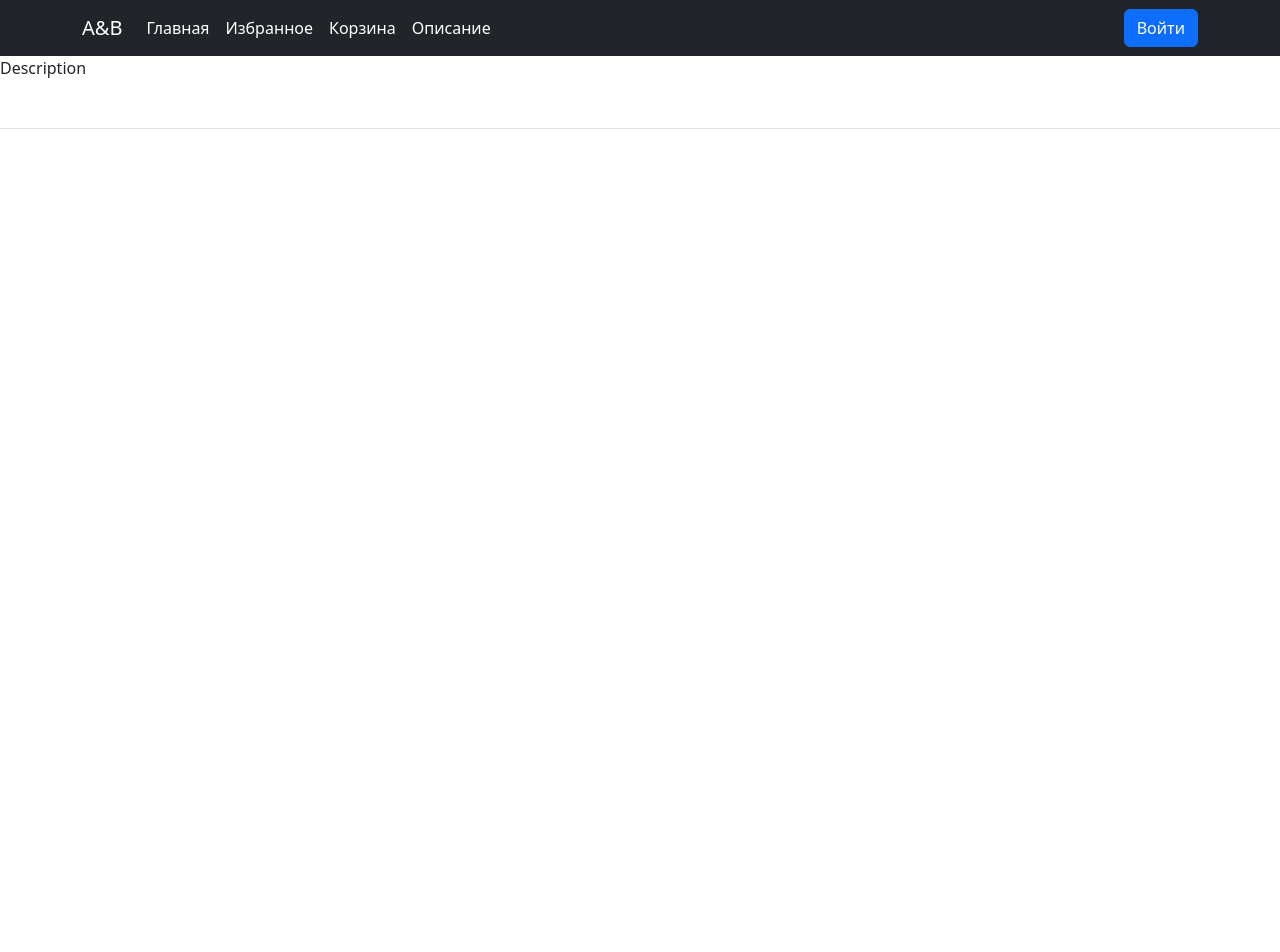
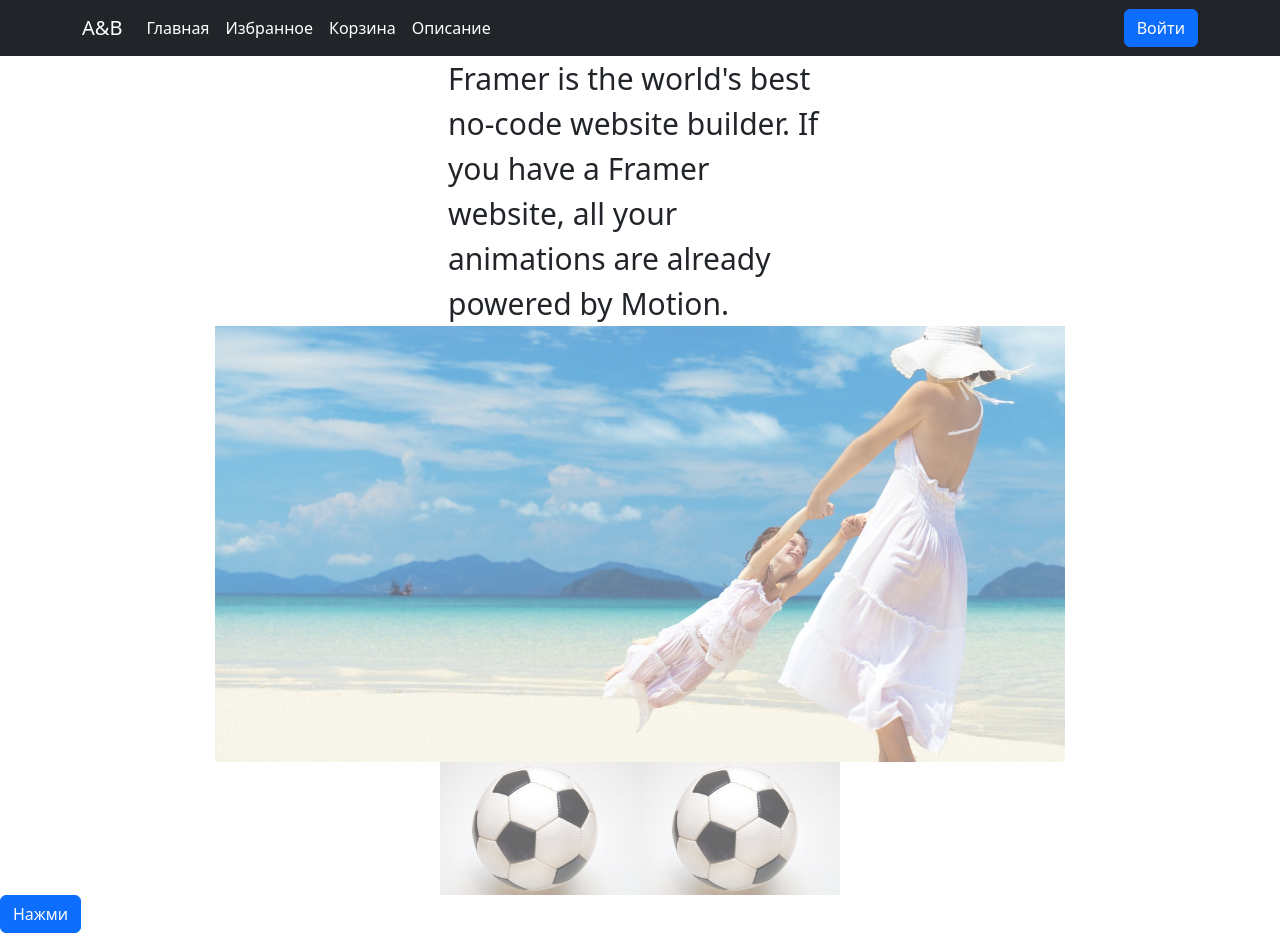
Before and after one commit to HolodN/React25, a React (Create React App) app: page /description in a window 1280 px wide. Shown: the top 952 px of the page. Before the commit the page ends 800 px from the top, so only its background shows below. Built offline with nearby package versions, Linux system fonts and the light colour scheme; no server answers.

Commit message:
По состоянию на конец урока 17

```diff
--- a/package.json
+++ b/package.json
@@ -6,6 +6,7 @@
     "axios": "^1.7.9",
     "bootstrap": "^5.3.3",
     "cra-template": "1.2.0",
+    "framer-motion": "^12.4.7",
     "leaflet": "^1.9.4",
     "react": "^19.0.0-rc.1",
     "react-bootstrap": "^2.10.9",
--- a/src/App.css
+++ b/src/App.css
@@ -56,3 +56,23 @@ a:hover{
 /*  width: 100%;*/
 /*  height: 60vh;*/
 /*}*/
+
+#div1{
+  font-size: 30px;
+  width: 30%;
+  margin-right: auto;
+  margin-left: auto;
+
+}
+
+#divImg{
+  display: flex;
+  align-items: center;
+  justify-content: center;
+}
+
+#div2{
+  display: flex;
+  align-items: center;
+  justify-content: center;
+}
--- a/src/components/Description.jsx
+++ b/src/components/Description.jsx
@@ -1,9 +1,168 @@
 import React from 'react';
+import {motion} from "framer-motion";
+import '../App.css'
 
 const Description = () => {
     return (
         <div>
-            Description
+            <div>
+            {/*<div>Description</div>*/}
+            {/*<motion.img*/}
+            {/*    width={'15%'}*/}
+            {/*    src='/img/icon.png'*/}
+            {/*    alt=''*/}
+
+            {/*    //анимация*/}
+            {/*    animate={{rotate:360}}*/}
+            {/*    transition={{*/}
+            {/*        delay:2,*/}
+            {/*        duration:2,*/}
+            {/*        repeat: Infinity,*/}
+            {/*        repeatDelay: 0.5,*/}
+            {/*        repeatType:'reverse',*/}
+            {/*        type:'spring'*/}
+            {/*    }}*/}
+            {/*    />*/}
+
+            {/*<motion.p*/}
+            {/*    initial={{*/}
+            {/*        x:-1000,*/}
+            {/*        opacity:0,*/}
+            {/*    }}*/}
+            {/*    animate={{*/}
+            {/*        x: 500,*/}
+            {/*        opacity:1,*/}
+            {/*    }}*/}
+            {/*    transition={{*/}
+            {/*        delay:1,*/}
+            {/*        duration:2,*/}
+            {/*        type:'tween'*/}
+            {/*    }}*/}
+            {/*    >*/}
+            {/*    Текст который появится*/}
+            {/*</motion.p>*/}
+            </div>
+            <motion.div id='div1'
+                initial={{
+                    x:-1000,
+                    opacity: 0,
+                }}
+                animate={{
+                    x: 0,
+                    opacity: 1,
+                }}
+                transition={{
+                    delay: 1,
+                    duration: 1,
+                }}
+                >
+                Framer is the world's best no-code website builder. If you have a Framer website, all your animations are already powered by Motion.
+            </motion.div>
+            <motion.div id='div2'
+            initial={{
+                opacity: 0,
+            }}
+            animate={{
+                y: 0,
+                opacity: 1,
+            }}
+            transition={{
+                delay: 1,
+                duration: 1,
+            }}
+            >
+                <motion.img
+                    src='img/banner-new.jpeg'
+                    className='banner'
+                    width={850}
+
+                    initial={{
+                        opacity: 0.6,
+                    }}
+                    transition={{
+                        duration: 5,
+                    }}
+                    whileTap={{
+                        rotate:360
+                    }}
+                />
+            </motion.div>
+
+            <div id='divImg'>
+            <motion.div id='div3'
+                        initial={{
+                            opacity: 0,
+                            scale: 0.5
+                        }}
+                        animate={{
+                            scale: 1,
+                            opacity: 1,
+                        }}
+                        transition={{
+                            duration: 2,
+                        }}
+            >
+                <motion.img
+                    src='img/ball.jpeg'
+                    className='ball'
+                    width={200}
+
+                    initial={{
+                        opacity: 0.6,
+                    }}
+                    transition={{
+                        duration: 5,
+                    }}
+                    whileHover={{
+                        scale: 1.5,
+                        transition: {
+                            duration: 2,
+                        }
+                    }}
+                />
+            </motion.div>
+
+            <motion.div id='div4'
+                        initial={{
+                            opacity: 0,
+                            scale: 0.5
+                        }}
+                        animate={{
+                            scale: 1,
+                            opacity: 1,
+                        }}
+                        transition={{
+                            duration: 2,
+                        }}
+            >
+                <motion.img drag='x'
+                    src='img/ball.jpeg'
+                    className='ball'
+                    width={200}
+
+                    initial={{
+                        opacity: 0.6,
+                    }}
+                    transition={{
+                        duration: 5,
+                    }}
+                    whileDrag={{
+                        scale: 1.5,
+                        transition: {
+                            duration: 2,
+                        }
+                    }}
+                />
+            </motion.div>
+            </div>
+            <motion.button className='btn btn-primary'
+                whileHover={{
+                    scale: 1.5,
+                }}
+            >
+              Нажми
+            </motion.button>
+
         </div>
     );
 };
```
Also changed, not shown: public/img/ball.jpeg (added), 1 other file (tests, documents, lock files or other folders).
